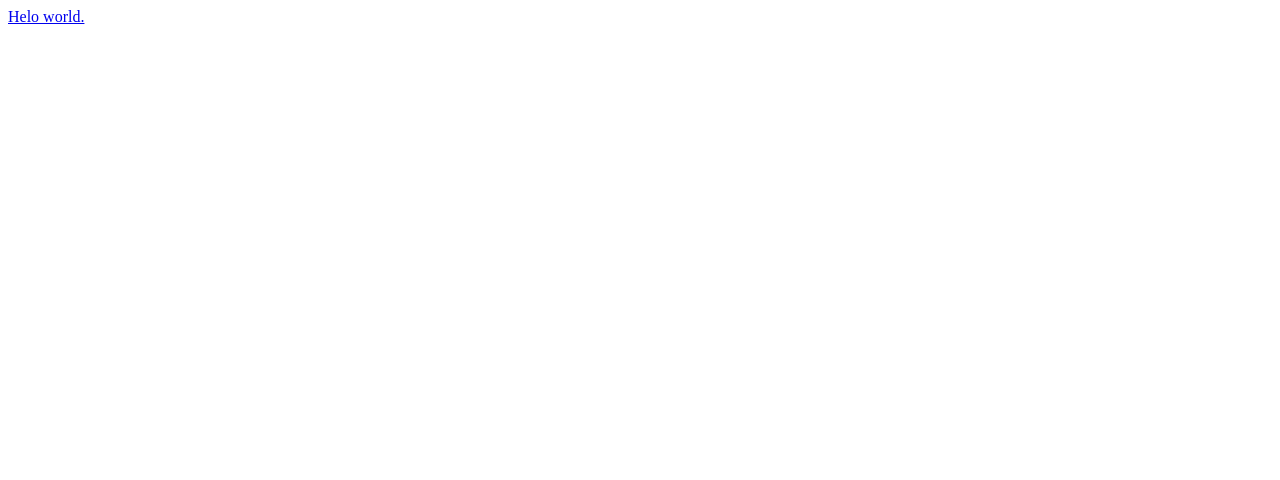
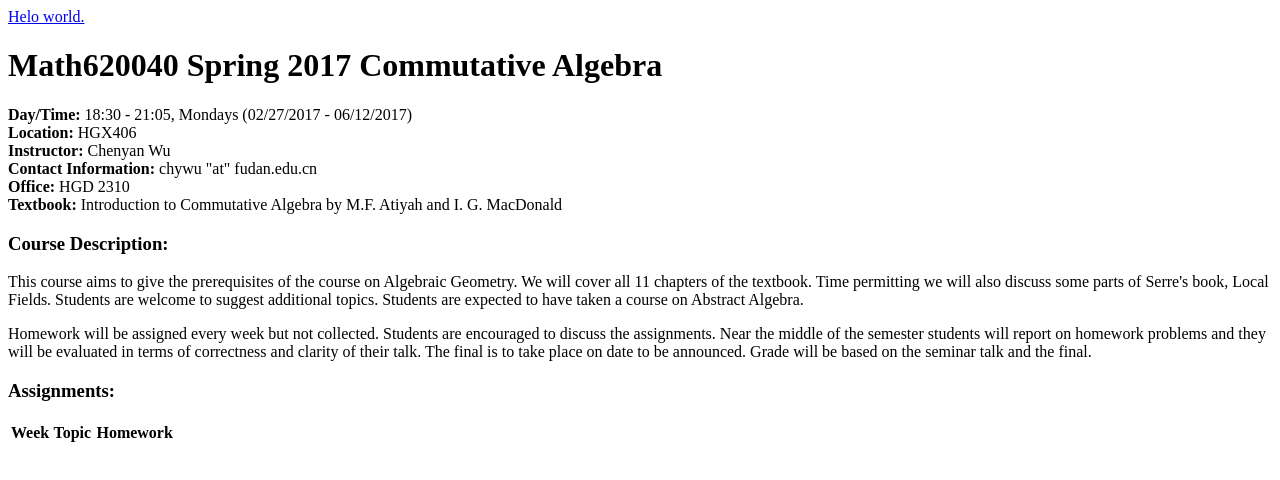
Before and after one commit to cwlin4916/Site, a plain HTML site: page index.html in a window 1280 px wide. Drawn offline with Linux system fonts and the light colour scheme.

Commit message:
Update index.html

```diff
--- a/index.html
+++ b/index.html
@@ -8,5 +8,44 @@
 <body text="#000000" >
 
 <a href="https://cwlin4916.github.io/site/subpage/PerfSeminar.html"> Helo world. </a>
+
+	<div class="page">
+  	    <div class="main">
+		<div class="title-banner">
+		    <h1>Math620040 Spring 2017 Commutative Algebra</h1>
+		</div>
+		<div class="standout">
+		    <p><b>Day/Time:</b> 18:30 - 21:05, Mondays (02/27/2017 - 06/12/2017)<b><br>
+			Location:</b> HGX406 <b><br>
+			Instructor:</b> Chenyan Wu<br>
+			<b>Contact Information:</b> chywu "at" fudan.edu.cn<br>
+			<b>Office:</b> HGD 2310<br>
+			<b>Textbook:</b> Introduction to Commutative Algebra by M.F. Atiyah and I. G. MacDonald<br>
+		    </p>
+		</div>
+
+		<div class="">
+		    <h3>Course Description:</h3>
+		    <p>This course aims to give the prerequisites of the course on Algebraic Geometry. We will cover
+			all 11 chapters of the textbook. Time permitting we will also discuss some parts of Serre's book, Local Fields.
+			Students are welcome to suggest additional topics. Students are expected to have taken a course on Abstract Algebra.</p>
+		    <p>Homework will be assigned every week but not collected. Students are encouraged to discuss the assignments.
+			Near the middle of the semester students will report on
+			homework problems and they will be evaluated in terms of correctness and clarity of their talk. The final is
+			to take place on date to be announced. Grade will be based on the seminar talk and the final.</p>
+		</div>
+
+		<div class="">
+		    <h3>Assignments: </h3></div>
+		<noscript><p>Please turn on Javascript to view this page properly.</p></noscript>
+		<!--ajax in the assignments here and form a table-->
+		<table id="hw-table" class="standout">
+		    <caption></caption>
+		    <thead>
+			<tr><th width="25%">Week</th><th width="25%">Topic</th><th width="50%">Homework</th></tr>
+		    </thead>
+		</table>
+	    </div>
+	</div>
 </body>
 </html>
```
